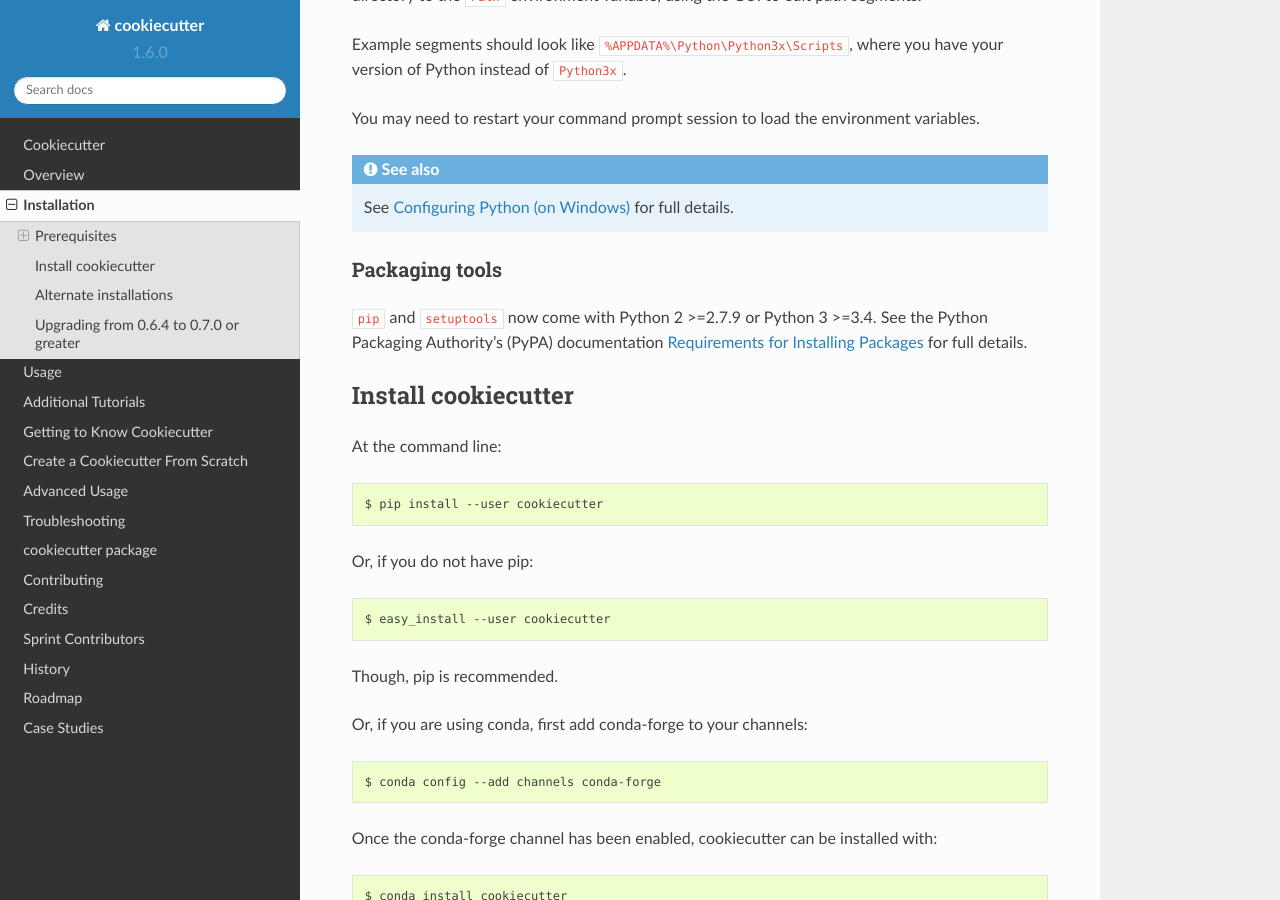
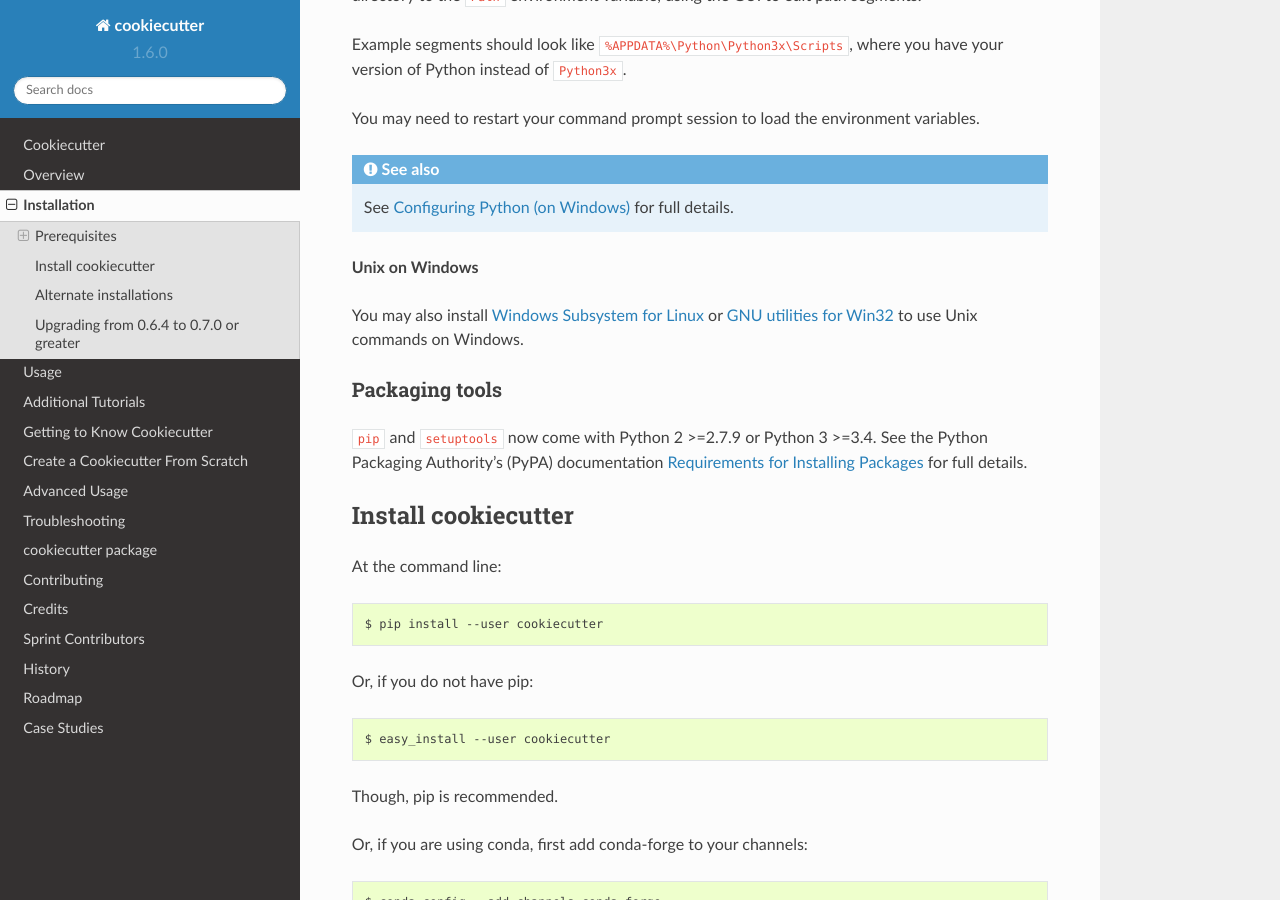
Before and after one commit to c-allen-tech/cookie, a Sphinx documentation site: the page built from docs/installation.rst, in a window 1280 px wide and 900 px high, scrolled down 1081 px. Built offline with Sphinx 7.4.7 and the Read the Docs theme 2.0.0, drawn with Linux system fonts in a browser that asks for light colours; formulas are drawn with MathJax 3; pages that are not in the unit, such as notebooks, are missing from menus.

Commit message:
Update installation.rst with Unix on Windows
Added the option to install Unix commands on Windows

```diff
--- a/docs/installation.rst
+++ b/docs/installation.rst
@@ -52,6 +52,10 @@ You may need to restart your command prompt session to load the environment vari
 
 .. seealso:: See `Configuring Python (on Windows) <https://docs.python.org/3/using/windows.html#configuring-python>`_ for full details.
 
+**Unix on Windows**
+
+
+You may also install  `Windows Subsystem for Linux <https://msdn.microsoft.com/en-us/commandline/wsl/install-win10?f=255&MSPPError=-2147217396>`_ or `GNU utilities for Win32 <http://unxutils.sourceforge.net>`_ to use Unix commands on Windows.
 
 Packaging tools
 ^^^^^^^^^^^^^^^
```
